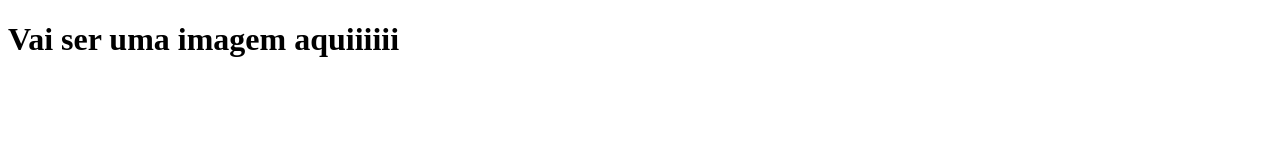
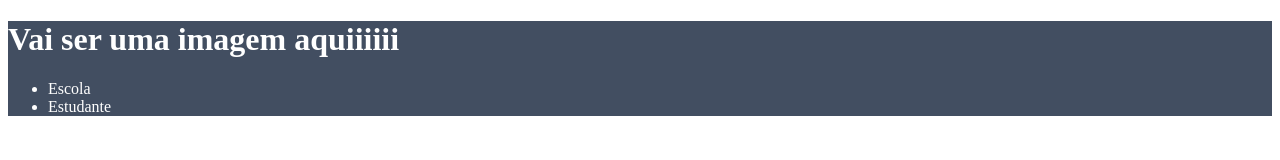
Before and after one commit to TamirisCeolin/site-criativo-2024-2C, a plain HTML site: page index.html in a window 1280 px wide. Drawn offline with Linux system fonts and the light colour scheme.

Commit message:
Add files via upload

```diff
--- a/index.html
+++ b/index.html
@@ -3,10 +3,21 @@
 <head>
     <meta charset="UTF-8">
     <meta name="viewport" content="width=device-width, initial-scale=1.0">
-    <title>Document</title>
+    <title>Site Criativo 2B e 2C</title>
+    <link rel="stylesheet" href="style.css">
 </head>
+
+<header>
+    <h1>Vai ser uma imagem aquiiiiii</h1>
+    <ul>
+        <li>Escola</li>
+        <li>Estudante</li>
+    </ul>
+
+</header>
+
+
 <body>
-    <h1>Vai ser uma imagem aquiiiiii</h1>
 
 </body>
 </html>
--- a/style.css
+++ b/style.css
@@ -0,0 +1,4 @@
+header{
+    background-color: #424e61;
+    color: white;
+}
```
